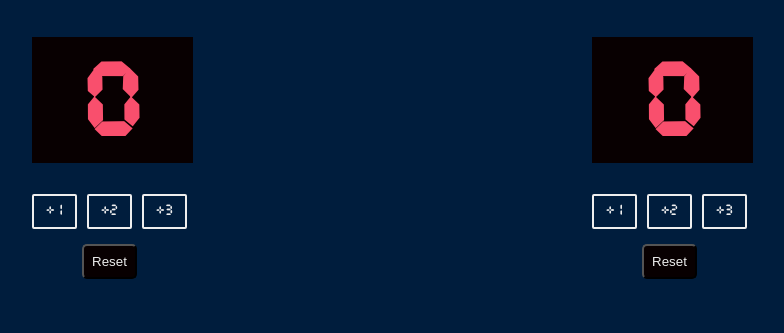
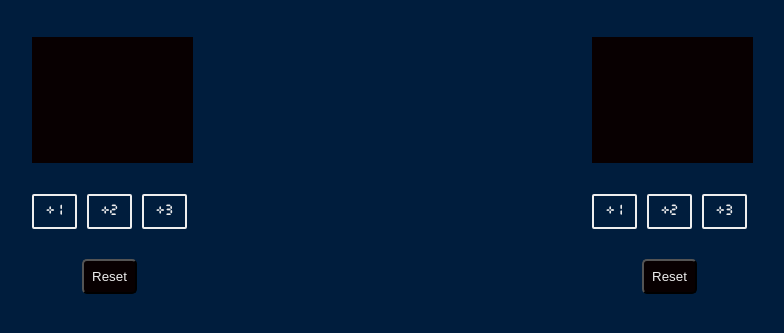
Before and after one commit to PisethSun/Basketball, a website built with Vite: page index.html in a window 1280 px wide. Shown: the part 289-622 px from the top of the page, without its empty margins (248-1032 px from the left). Built offline with nearby package versions, Linux system fonts and the light colour scheme.

Commit message:
correct Link

```diff
--- a/index.html
+++ b/index.html
@@ -1,3 +1,4 @@
+<!DOCTYPE html>
 <html lang="en">
 <head>
     <meta charset="UTF-8">
@@ -5,7 +6,8 @@
 
         <title>Basketball Score</title>
         <link rel="stylesheet" href="styles.css">
-        <link rel="stylesheet" href="index.js">
+       <script src="index.js"></script>
+
     </head>
     <body>
         <div class="container">
```
